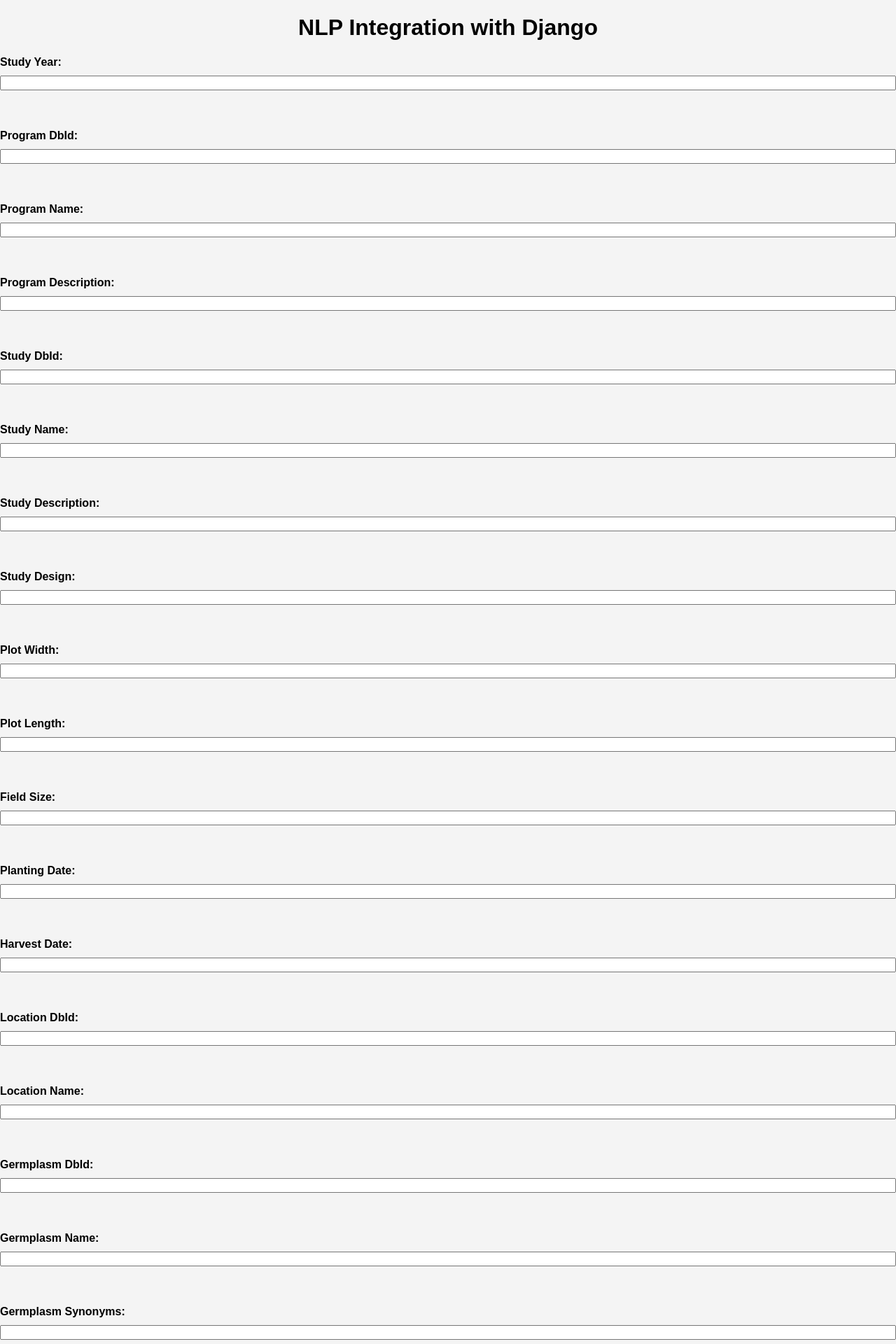
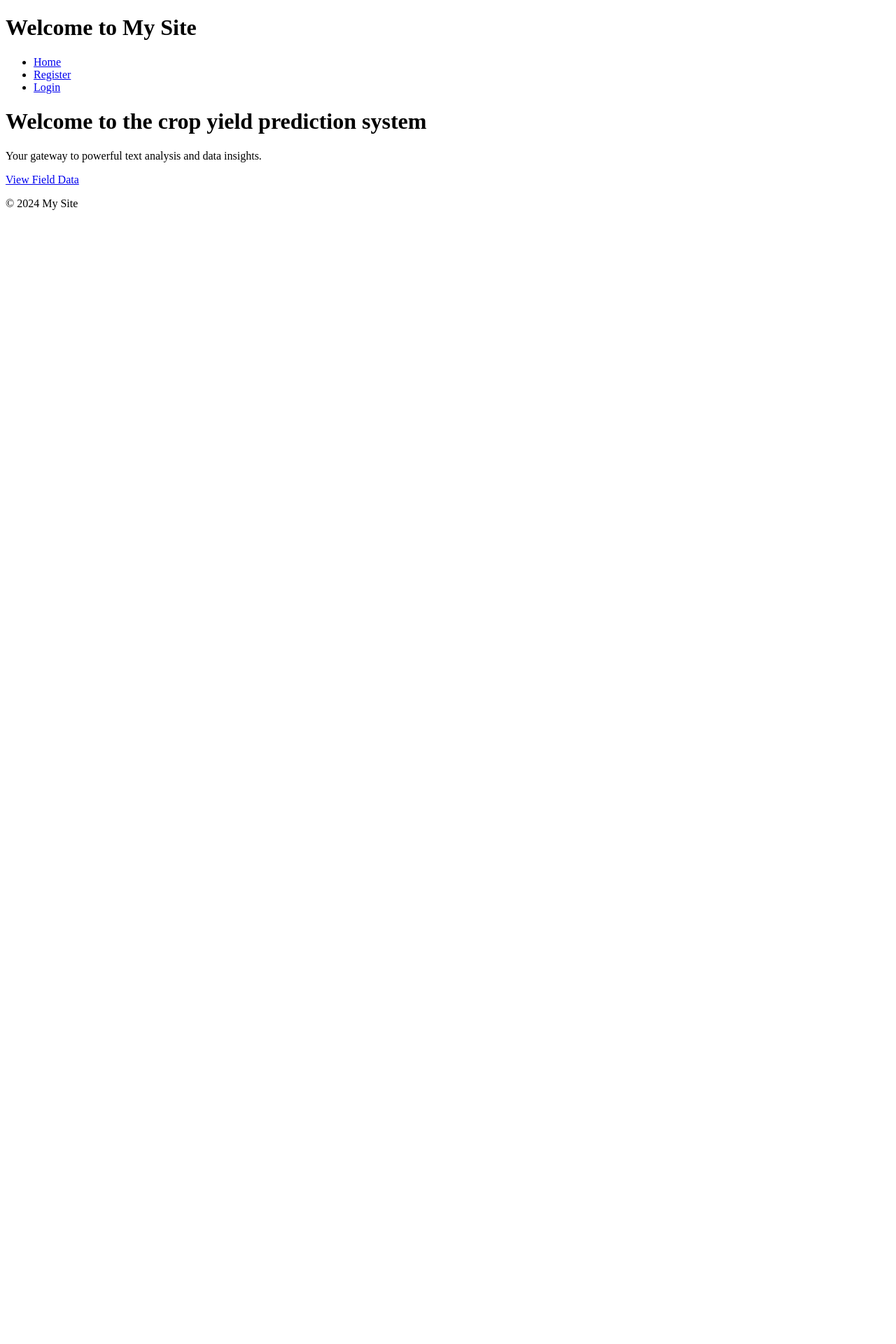
Before and after one commit to Tosin5S/predict-crop-yield, a Django app: template backend/django_nlp_integration/nlp_app/templates/nlp_app/index.html in a window 1280 px wide. Shown: the top 1920 px of the page at 70% size. After the commit the page ends 300 px from the top, so only its background shows below. Run offline with Django 4.2, Linux system fonts and the light colour scheme; the template is opened without the code that fills it, so the values that code supplies are empty; parts of the project's set-up code (start-up, migrations or seed data) failed here and were passed over.

Commit message:
update index.html

```diff
--- a/backend/django_nlp_integration/nlp_app/templates/nlp_app/index.html
+++ b/backend/django_nlp_integration/nlp_app/templates/nlp_app/index.html
@@ -1,122 +1,12 @@
-<!DOCTYPE html>
-<html>
-<head>
-    <title>NLP Integration with Django</title>
-    {% load static %}
-    <link rel="stylesheet" type="text/css" href="{% static 'css/style.css' %}">
-</head>
-<body>
-    <h1>NLP Integration with Django</h1>
-    <form method="POST" id="prediction-form">
-        {% csrf_token %}
+{% extends 'base_generic.html' %}
 
-        <label for="studyYear">Study Year:</label>
-        <input type="text" id="studyYear" name="studyYear"><br><br>
+{% block content %}
+  <div class="container">
+    <h1>Welcome to the crop yield prediction system</h1>
+    <p>Your gateway to powerful text analysis and data insights.</p>
 
-        <label for="programDbId">Program DbId:</label>
-        <input type="text" id="programDbId" name="programDbId"><br><br>
-
-        <label for="programName">Program Name:</label>
-        <input type="text" id="programName" name="programName"><br><br>
-
-        <label for="programDescription">Program Description:</label>
-        <input type="text" id="programDescription" name="programDescription"><br><br>
-
-        <label for="studyDbId">Study DbId:</label>
-        <input type="text" id="studyDbId" name="studyDbId"><br><br>
-
-        <label for="studyName">Study Name:</label>
-        <input type="text" id="studyName" name="studyName"><br><br>
-
-        <label for="studyDescription">Study Description:</label>
-        <input type="text" id="studyDescription" name="studyDescription"><br><br>
-
-        <label for="studyDesign">Study Design:</label>
-        <input type="text" id="studyDesign" name="studyDesign"><br><br>
-
-        <label for="plotWidth">Plot Width:</label>
-        <input type="text" id="plotWidth" name="plotWidth"><br><br>
-
-        <label for="plotLength">Plot Length:</label>
-        <input type="text" id="plotLength" name="plotLength"><br><br>
-
-        <label for="fieldSize">Field Size:</label>
-        <input type="text" id="fieldSize" name="fieldSize"><br><br>
-
-        <label for="plantingDate">Planting Date:</label>
-        <input type="text" id="plantingDate" name="plantingDate"><br><br>
-
-        <label for="harvestDate">Harvest Date:</label>
-        <input type="text" id="harvestDate" name="harvestDate"><br><br>
-
-        <label for="locationDbId">Location DbId:</label>
-        <input type="text" id="locationDbId" name="locationDbId"><br><br>
-
-        <label for="locationName">Location Name:</label>
-        <input type="text" id="locationName" name="locationName"><br><br>
-
-        <label for="germplasmDbId">Germplasm DbId:</label>
-        <input type="text" id="germplasmDbId" name="germplasmDbId"><br><br>
-
-        <label for="germplasmName">Germplasm Name:</label>
-        <input type="text" id="germplasmName" name="germplasmName"><br><br>
-
-        <label for="germplasmSynonyms">Germplasm Synonyms:</label>
-        <input type="text" id="germplasmSynonyms" name="germplasmSynonyms"><br><br>
-
-        <label for="observationLevel">Observation Level:</label>
-        <input type="text" id="observationLevel" name="observationLevel"><br><br>
-
-        <label for="observationUnitDbId">Observation Unit DbId:</label>
-        <input type="text" id="observationUnitDbId" name="observationUnitDbId"><br><br>
-
-        <label for="observationUnitName">Observation Unit Name:</label>
-        <input type="text" id="observationUnitName" name="observationUnitName"><br><br>
-
-        <label for="replicate">Replicate:</label>
-        <input type="text" id="replicate" name="replicate"><br><br>
-
-        <label for="blockNumber">Block Number:</label>
-        <input type="text" id="blockNumber" name="blockNumber"><br><br>
-
-        <label for="plotNumber">Plot Number:</label>
-        <input type="text" id="plotNumber" name="plotNumber"><br><br>
-
-        <label for="entryType">Entry Type:</label>
-        <input type="text" id="entryType" name="entryType"><br><br>
-
-        <!-- Loop through specific traits and create input fields -->
-        {% for trait in specific_traits %}
-            <label for="{{ trait.id }}">{{ trait.label }}:</label>
-            <input type="text" id="{{ trait.id }}" name="{{ trait.id }}"><br><br>
-        {% endfor %}
-
-        <button type="submit">Submit</button>
-    </form>
-    <div id="prediction-result">
-        Prediction: <span id="prediction-value"></span>
+    <div class="links">
+      <a href="{% url 'fielddata_list' %}" class="btn btn-success">View Field Data</a>
     </div>
-    <div id="interpretation-result">
-        Interpretation: <span id="interpretation-value"></span>
-    </div>
-
-    <script>
-        document.getElementById('prediction-form').onsubmit = function(event) {
-            event.preventDefault();
-            const formData = new FormData(event.target);
-            fetch("", {
-                method: "POST",
-                body: formData,
-                headers: {
-                    "X-CSRFToken": formData.get("csrfmiddlewaretoken")
-                }
-            })
-            .then(response => response.json())
-            .then(data => {
-                document.getElementById('prediction-value').textContent = data.predictions.join(', ');
-                document.getElementById('interpretation-value').textContent = data.interpretation;
-            });
-        };
-    </script>
-</body>
-</html>
+  </div>
+{% endblock %}
```
Also changed, not shown: backend/db.sqlite3.
